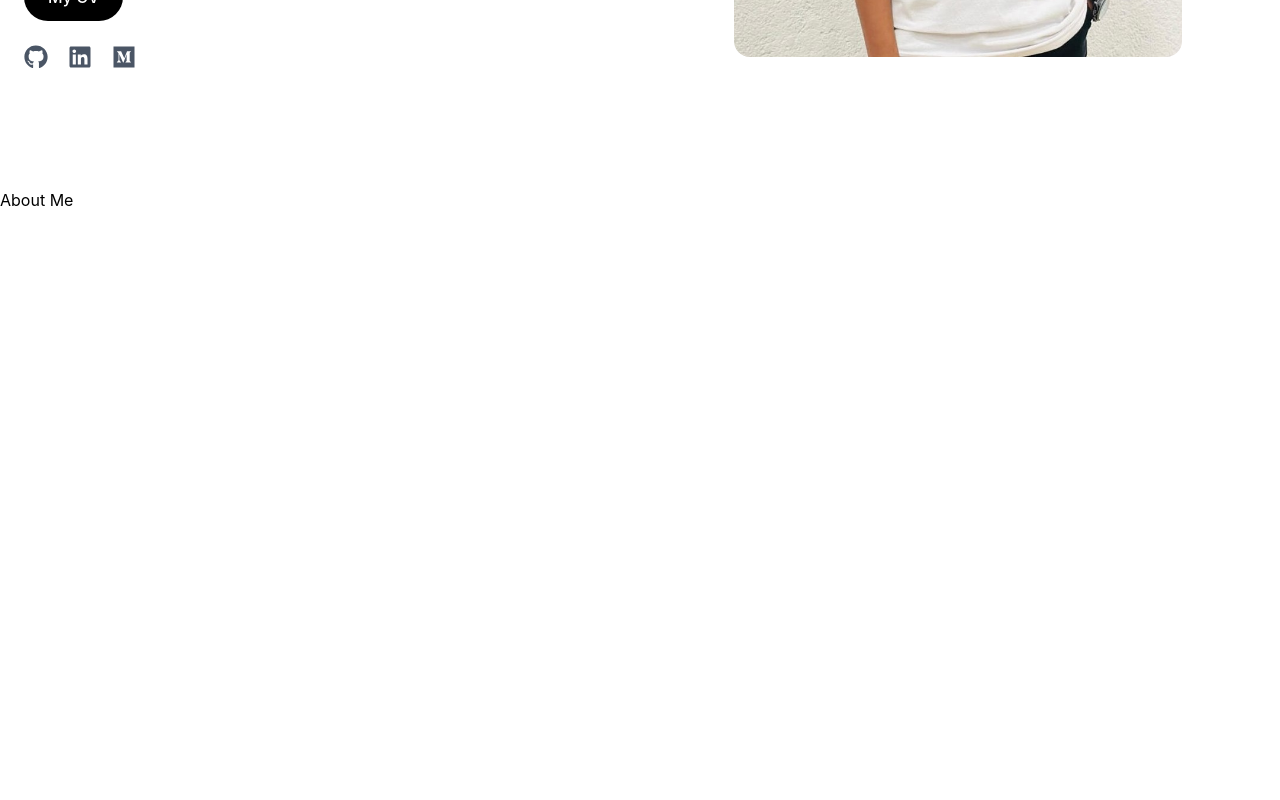
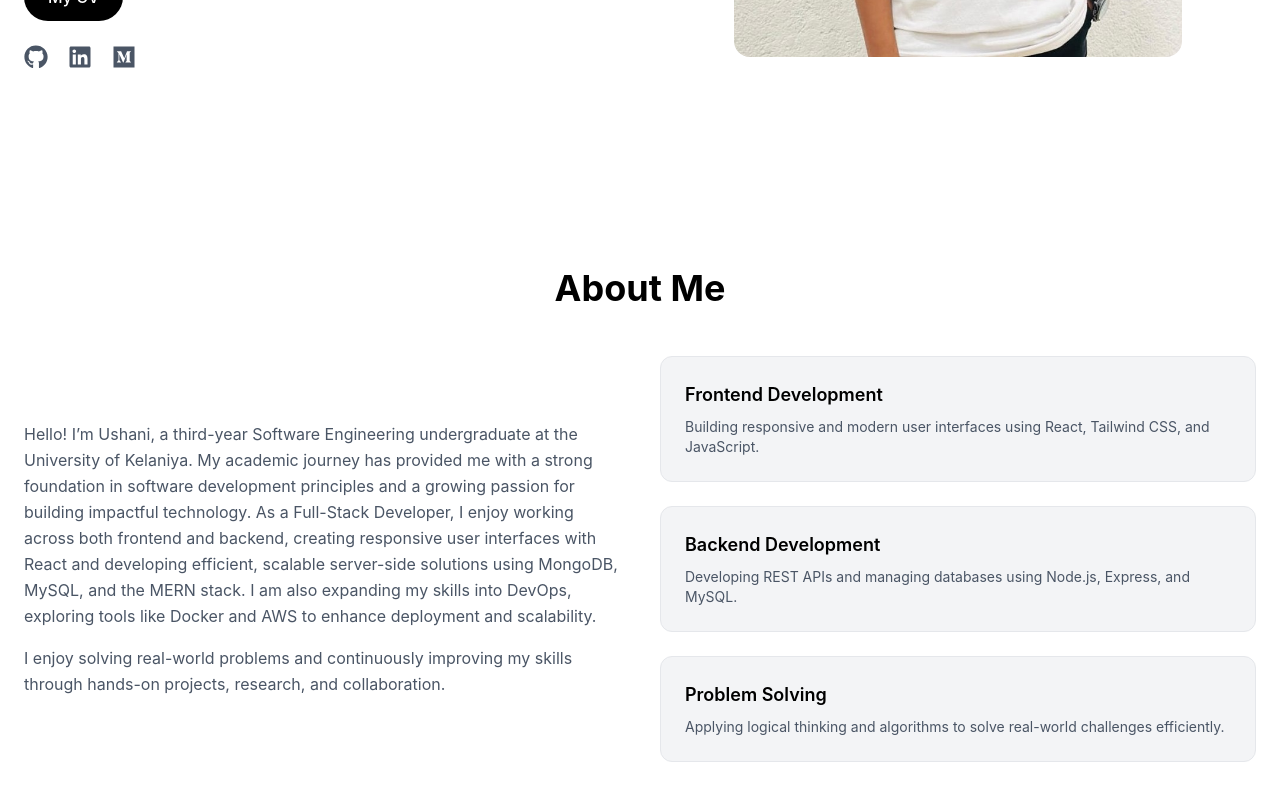
Before and after one commit to saubhagya02-bit/My-Portfolio, a React (Vite) app: page / in a window 1280 px wide. Shown: the part 612-1412 px from the top of the page. Before the commit the page ends 824 px from the top, so only its background shows below. Built offline with nearby package versions, Linux system fonts and the light colour scheme.

Commit message:
add animated about section with info cards

```diff
--- a/src/components/layout/Navbar.jsx
+++ b/src/components/layout/Navbar.jsx
@@ -25,7 +25,7 @@ const Navbar = () => {
     localStorage.setItem("theme", isDark ? "dark" : "light");
   }, [isDark]);
 
-  const sections = ["about", "skills", "projects", "blogs", "contact"];
+  const sections = ["about", "education", "skills", "projects", "blogs", "contact"];
   const active = useScrollSpy(sections);
 
   const toggleTheme = () => setIsDark(!isDark);
--- a/src/components/sections/About.jsx
+++ b/src/components/sections/About.jsx
@@ -1,17 +1,84 @@
-import useScrollReveal from "../../hooks/useScrollReveal";
+import FadeIn from "../animations/FadeIn";
+import ScrollReveal from "../animations/ScrollReveal";
 
 const About = () => {
-  const [ref, visible] = useScrollReveal();
-
   return (
     <section
       id="about"
-      ref={ref}
-      className={`transition-all duration-700 ${
-        visible ? "opacity-100 translate-y-0" : "opacity-0 translate-y-10"
-      }`}
+      className="py-20 bg-white dark:bg-[#0a0a0a] text-black dark:text-white px-6 transition-colors duration-300"
     >
-      <h2>About Me</h2>
+      <div className="max-w-7xl mx-auto">
+        <ScrollReveal>
+          <h2 className="text-3xl md:text-4xl font-bold text-center mb-12 text-black dark:text-white">
+            About Me
+          </h2>
+        </ScrollReveal>
+
+        <div className="grid md:grid-cols-2 gap-10 items-center">
+          <div>
+            <FadeIn>
+              <p className="text-gray-600 dark:text-gray-400 leading-relaxed">
+                Hello! I’m Ushani, a third-year Software Engineering
+                undergraduate at the University of Kelaniya. My academic journey
+                has provided me with a strong foundation in software development
+                principles and a growing passion for building impactful
+                technology. As a Full-Stack Developer, I enjoy working across
+                both frontend and backend, creating responsive user interfaces
+                with React and developing efficient, scalable server-side
+                solutions using MongoDB, MySQL, and the MERN stack. I am also
+                expanding my skills into DevOps, exploring tools like Docker and
+                AWS to enhance deployment and scalability.
+              </p>
+            </FadeIn>
+
+            <FadeIn delay={200}>
+              <p className="text-gray-600 dark:text-gray-400 mt-4 leading-relaxed">
+                I enjoy solving real-world problems and continuously improving
+                my skills through hands-on projects, research, and
+                collaboration.
+              </p>
+            </FadeIn>
+          </div>
+
+          <div className="grid gap-6">
+            <ScrollReveal>
+              <div className="bg-gray-100 dark:bg-white/5 border border-gray-200 dark:border-gray-800 p-6 rounded-xl hover:border-green-500 dark:hover:border-green-400 transition">
+                <h3 className="text-lg font-semibold mb-2 text-black dark:text-white">
+                  Frontend Development
+                </h3>
+                <p className="text-gray-600 dark:text-gray-400 text-sm">
+                  Building responsive and modern user interfaces using React,
+                  Tailwind CSS, and JavaScript.
+                </p>
+              </div>
+            </ScrollReveal>
+
+            <ScrollReveal>
+              <div className="bg-gray-100 dark:bg-white/5 border border-gray-200 dark:border-gray-800 p-6 rounded-xl hover:border-green-500 dark:hover:border-green-400 transition">
+                <h3 className="text-lg font-semibold mb-2 text-black dark:text-white">
+                  Backend Development
+                </h3>
+                <p className="text-gray-600 dark:text-gray-400 text-sm">
+                  Developing REST APIs and managing databases using Node.js,
+                  Express, and MySQL.
+                </p>
+              </div>
+            </ScrollReveal>
+
+            <ScrollReveal>
+              <div className="bg-gray-100 dark:bg-white/5 border border-gray-200 dark:border-gray-800 p-6 rounded-xl hover:border-green-500 dark:hover:border-green-400 transition">
+                <h3 className="text-lg font-semibold mb-2 text-black dark:text-white">
+                  Problem Solving
+                </h3>
+                <p className="text-gray-600 dark:text-gray-400 text-sm">
+                  Applying logical thinking and algorithms to solve real-world
+                  challenges efficiently.
+                </p>
+              </div>
+            </ScrollReveal>
+          </div>
+        </div>
+      </div>
     </section>
   );
 };
```
